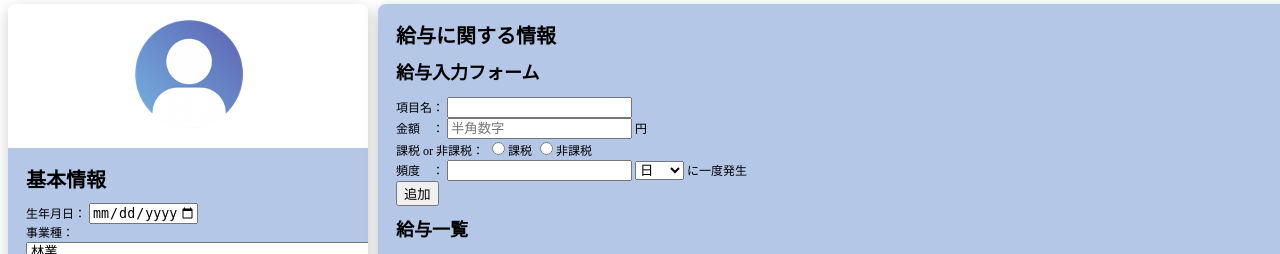
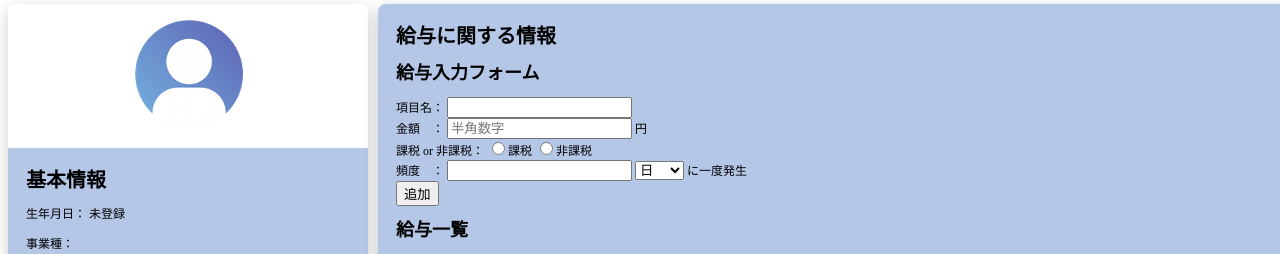
Before and after one commit to kinutaISE/FutureDesign, a PHP site: page /mypage.php in a window 1280 px wide; the page is wider, and only the part inside the window is pictured. Shown: the part 199-453 px from the top of that part. Run offline with PHP 8.4, Linux system fonts and the light colour scheme; the visitor is signed in with stand-in values (Sample User, id 1); data that the repository does not hold is empty.

Commit message:
マイページデザインの検討

```diff
--- a/work/public/mypage.php
+++ b/work/public/mypage.php
@@ -116,6 +116,14 @@ $partner_applications = get_all_partner_applications($pdo) ;
         基本情報
       </div>
       <div class="card__overviewtext">
+        <p>生年月日：
+          <?=
+            empty( $user->get_date_of_birth() ) ? '未登録' : $user->get_date_of_birth() ;
+          ?>
+        </p>
+        <p>事業種：
+          <?= $business_types_info[$user->get_business_type_id()]['事業種名'] ;?>
+        </p>
         <form method="post" action="?action=update_user_info">
           生年月日：
           <?php $now = new DateTime() ;?>
```
Also changed, not shown: 2 other files.
